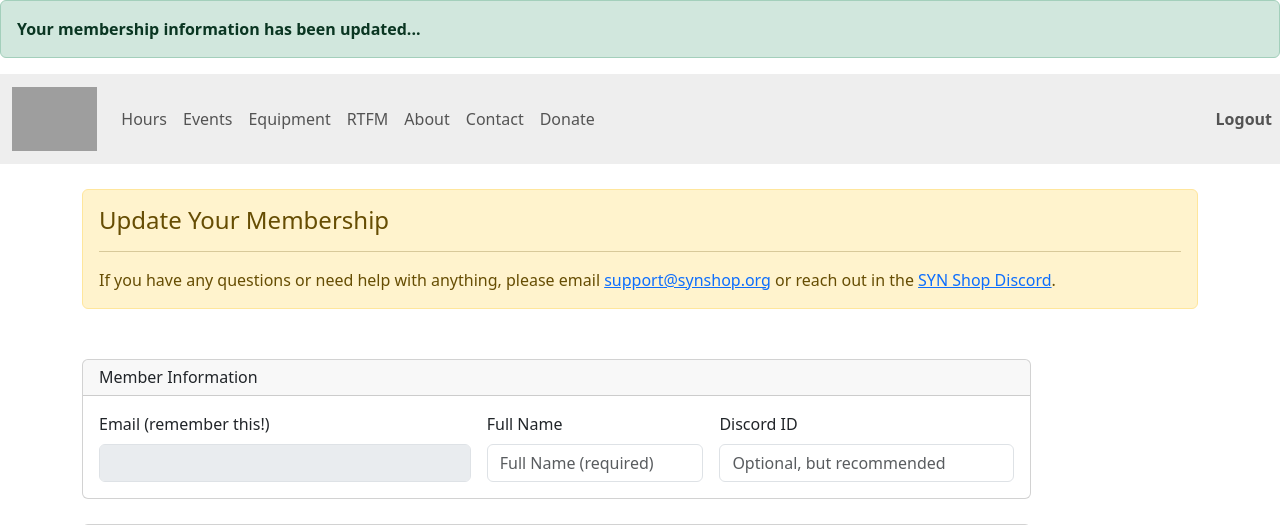
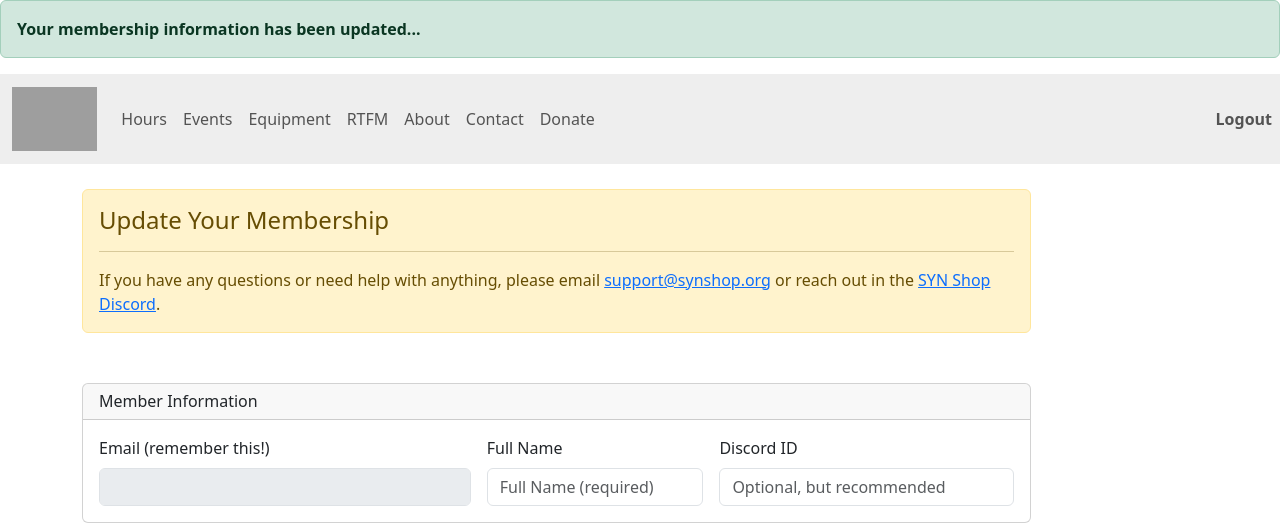
Before and after one commit to synshop/membership.synshop.org, a Flask app: template templates/update_user.html in a window 1280 px wide. Shown: the top 525 px of the page. Run offline with Flask 3, Linux system fonts and the light colour scheme; the template is opened without the code that fills it, so the values that code supplies are empty; parts of the project's set-up code (start-up, migrations or seed data) failed here and were passed over; some libraries are stand-ins or nearby versions; grey boxes are pictures that could not be loaded.

Commit message:
more messing around with styles

```diff
--- a/templates/new_user.html
+++ b/templates/new_user.html
@@ -266,7 +266,7 @@
   <form method="POST" name="form1" id="form1">
   <input type="hidden" name="email" value="{{ email }}"/>
 
-  <div class="alert alert-warning" role="alert">
+  <div class="alert alert-warning" role="alert" style="width:85%;">
     <h4 class="alert-heading">Welcome to SYN Shop!</h4>
     <p>
       Please fill out the information below to set up your account.
--- a/templates/update_user.html
+++ b/templates/update_user.html
@@ -409,7 +409,7 @@
   <input type="hidden" name="pageIsDirty" id="pageIsDirty" value="0"/>
   <input type="hidden" name="reallyDeleteMembership" id="reallyDeleteMembership"/>
 
-    <div class="alert alert-warning" role="alert" name="notice" id="notice">
+    <div class="alert alert-warning" role="alert" name="notice" id="notice" style="width:85%;">
     <h4 class="alert-heading">Update Your Membership</h4>
     <hr>
     <p class="mb-0">
@@ -420,7 +420,7 @@
     </div>
 
     {% if member.membership_type == 'free' %}
-    <div class="alert alert-primary d-flex align-items-center" role="alert">
+    <div class="alert alert-primary d-flex align-items-center" role="alert" style="width:85%;">
     <div>
       <h3>
         You currently have a Free Membership, please reach out to the SYN Shop
```
